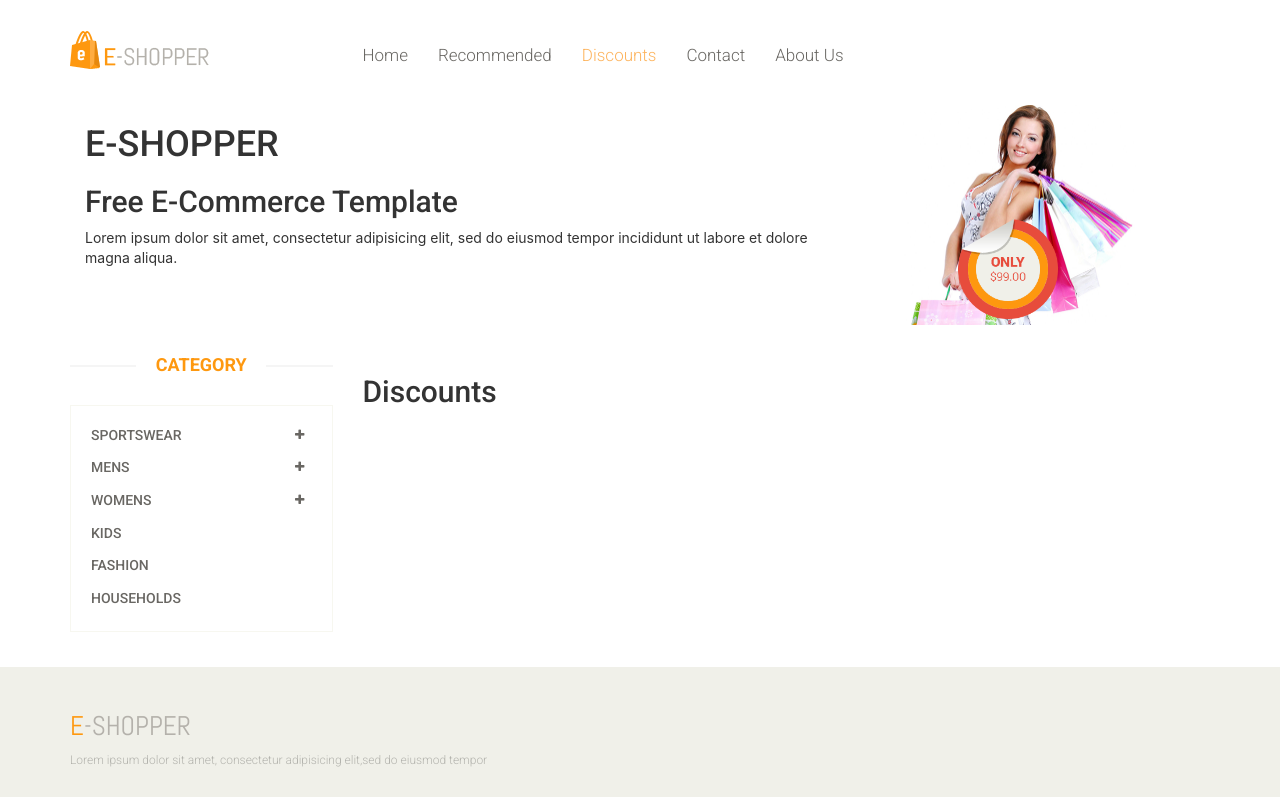
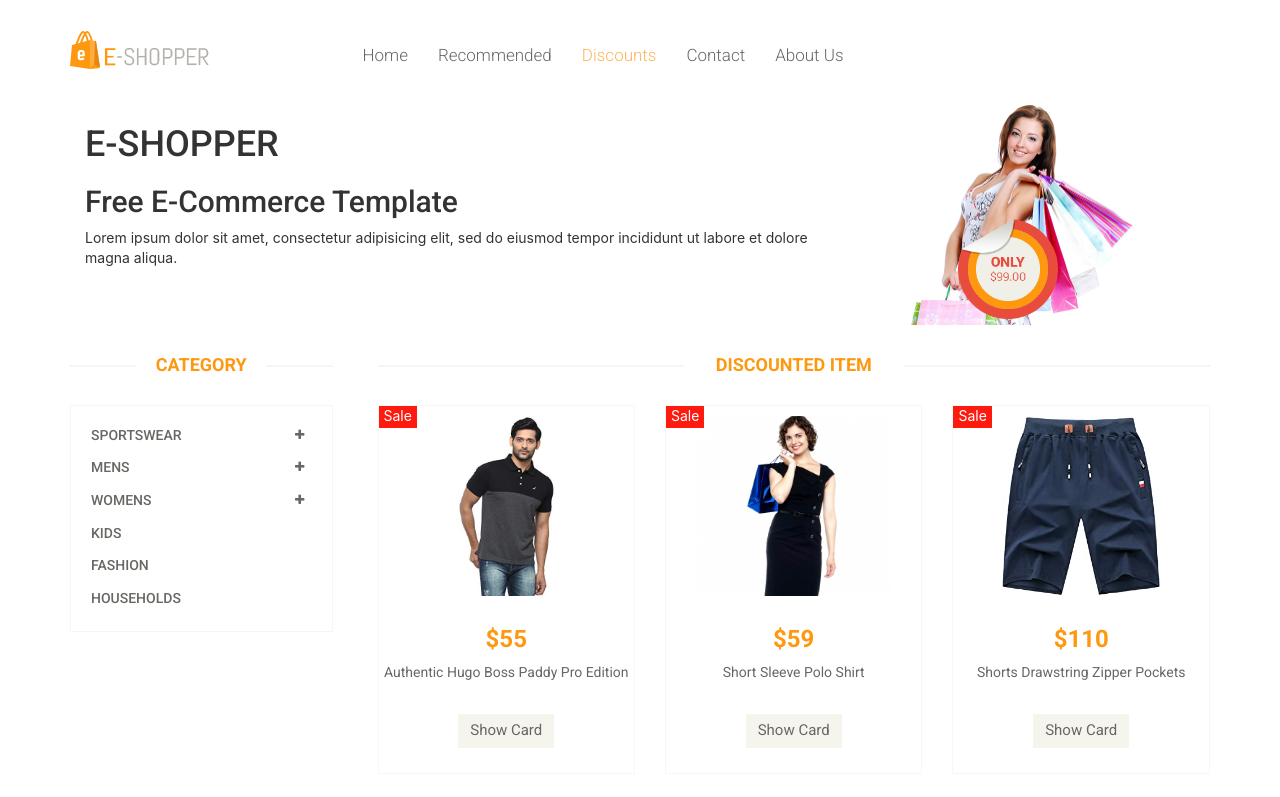
Before and after one commit to Raz-Dva/e-shopper, a React (Create React App) app: page /discounts in a window 1280 px wide. Shown: the top 797 px of the page. Built offline with nearby package versions, Linux system fonts and the light colour scheme.

Commit message:
add discounts page

```diff
--- a/public/assets/css/main.css
+++ b/public/assets/css/main.css
@@ -890,6 +890,29 @@ h2.title {
 .boxImage {
   height: 160px;
   overflow: hidden;
+  padding: 10px;
+  position: relative;
+}
+.wrap-img_card {
+  height: 200px;
+  overflow: hidden;
+  padding: 10px;
+  position: relative;
+}
+.sale:after {
+  content: "Sale";
+  display: flex;
+  justify-content: center;
+  align-content: center;
+  color:#fff;
+  position: absolute;
+  width: 15%;
+  max-width: 40px;
+  min-width: 25px;
+  min-height: 22px;
+  background-color: #FE1A0F;
+  top: 0;
+  left: 0;
 }
 .product-overlay {
   background: rgba(254, 152, 15, 0.8);
@@ -1179,6 +1202,7 @@ h2.title {
   align-items: center;
   max-height: 350px;
   overflow: hidden;
+  position: relative;
 }
 
 .view-product img {
@@ -2458,10 +2482,10 @@ textarea {
 .contact-info .social-networks ul li a:hover {
   color: #fe980f;
 }
-.text-aboutUs{
-  margin-top:50px;
-  margin-bottom:120px;
+.text-aboutUs {
+  margin-top: 50px;
+  margin-bottom: 120px;
   font-weight: normal;
-  font-size:20px;
-  line-height:1.5;
-}
+  font-size: 20px;
+  line-height: 1.5;
+}
--- a/src/App.js
+++ b/src/App.js
@@ -33,6 +33,7 @@ class App extends React.Component {
             availability: true,
             brand: 'Puma',
             price: 55,
+            sale:50,
             img: "features-product2.jpg"
           },
           {
@@ -49,6 +50,7 @@ class App extends React.Component {
             availability: true,
             brand: 'Boss',
             price: 59,
+            sale:13,
             img: "features-product4.jpg"
           },
           {
@@ -89,6 +91,7 @@ class App extends React.Component {
             availability: true,
             brand: 'Nike',
             price: 110,
+            sale:10,
             img: "nike-product3.jpg"
 
           }
@@ -104,6 +107,7 @@ class App extends React.Component {
             availability: true,
             brand: 'Adidas',
             price: 190,
+            sale:5,
             img: "adidas-product3.jpg"
           },
           {
@@ -119,7 +123,8 @@ class App extends React.Component {
           {
             id: 3,
             name: "Shorts Drawstring Zipper Pockets",
-            condition: 'New', availability: false,
+            condition: 'New',
+            availability: false,
             brand: 'Adidas',
             price: 94
 
@@ -154,6 +159,7 @@ class App extends React.Component {
             availability: true,
             brand: 'Puma',
             price: 88,
+            sale:20,
             img: "puma-product2.jpg"
 
           },
--- a/src/Card/Card.js
+++ b/src/Card/Card.js
@@ -1,5 +1,5 @@
 import React from 'react';
-import  {NavLink } from "react-router-dom";
+import { NavLink } from "react-router-dom";
 
 class Products extends React.Component {
     render() {
@@ -14,7 +14,7 @@ class Products extends React.Component {
                             <div className="product-image-wrapper">
                                 <div className="single-products">
                                     <div className="productinfo text-center">
-                                        <div style={{ 'height': '200px', 'overflow': 'hidden', 'paddingTop':'10px' }}>
+                                        <div className={"wrap-img_card" + (product.sale ? " sale" : "")}>
                                             <img src={
                                                 product?.img ?
                                                     `assets/images/shop/${produtctsList.imgFolder}/${product.img}` :
--- a/src/CardDetails/CardDetails.js
+++ b/src/CardDetails/CardDetails.js
@@ -1,6 +1,6 @@
 
 import React from 'react';
-import  {NavLink } from "react-router-dom";
+import { NavLink } from "react-router-dom";
 import NotFound from '../NotFound/NotFound';
 
 const CardDetailsContent = (props) => {
@@ -8,7 +8,7 @@ const CardDetailsContent = (props) => {
     <>
       <div className="product-details">
         <div className="col-sm-5">
-          <div className="view-product">
+          <div className={"view-product" + (props.product.sale ? " sale" : "")}>
             <img
               src={
                 props.product?.img ?
@@ -22,14 +22,13 @@ const CardDetailsContent = (props) => {
             <img src="images/product-details/new.jpg" className="newarrival" alt="" />
             <h2>{props.product.name}</h2>
             <p>Web ID: {props.product.id}</p>
-            <img src="images/product-details/rating.png" alt="" />
             <span>
               <span>US ${props.product.price}</span>
             </span>
             <p><b>Availability:</b>{props.product.availability ? ' yes' : ' no'}</p>
             {props.product.condition ? <p><b>Condition:</b> {props.product.condition} </p> : null}
-
             <p><b>Brand:</b> {props.product.brand} </p>
+            {props.product.sale ? <p><b>Sale: </b> {props.product.sale}%</p>: null}
           </div>
         </div>
       </div>
@@ -61,7 +60,7 @@ const CardDetailsContent = (props) => {
                   <div className="product-image-wrapper">
                     <div className="single-products">
                       <div className="productinfo text-center">
-                        <div className="boxImage">
+                        <div className={"boxImage" + (product.sale ? " sale" : "")}>
                           <img src={
                             product?.img ?
                               `/assets/images/shop/${product.productFolder}/${product.img}` :
@@ -84,7 +83,7 @@ const CardDetailsContent = (props) => {
                   <div className="product-image-wrapper">
                     <div className="single-products">
                       <div className="productinfo text-center">
-                        <div className="boxImage">
+                        <div className={"boxImage" + (product.sale ? " sale" : "")}>
                           <img src={
                             product?.img ?
                               `/assets/images/shop/${product.productFolder}/${product.img}` :
@@ -114,11 +113,8 @@ const CardDetailsContent = (props) => {
     </>
   )
 };
-
-
 class CardDetails extends React.Component {
   render() {
-
     const produtctsList = this.props.produtctsList;
     const id = this.props.match.params.id;
     const category = this.props.match.params.category;
@@ -127,33 +123,37 @@ class CardDetails extends React.Component {
     let product = null;
     const arrRandomProducts = [];
     const arrRandomProductsActive = [];
-    const randomProducts = () => {
-      let lengthCategory = Object.getOwnPropertyNames(produtctsList).length;
-      const arrCategories = Object.keys(produtctsList);
+
+    const randomProducts = (produtcts) => {
+      let lengthCategory = Object.getOwnPropertyNames(produtcts).length;
+      const arrCategories = Object.keys(produtcts);
       const randomNum = (max) => { return Math.floor(Math.random() * max); }
       let randomIndCategory = randomNum(lengthCategory);
       const categoryName = arrCategories[randomIndCategory];
-      const categoryItem = produtctsList[categoryName];
+      const categoryItem = produtcts[categoryName];
       let randomIndProduct = randomNum(categoryItem.productsItems.length);
       const randomProduct = categoryItem.productsItems[randomIndProduct];
       randomProduct.productFolder = categoryItem.imgFolder;
       randomProduct.category = categoryName;
       return randomProduct
+    };
+
+    for (let i = 0; i < 3; i++) {
+      arrRandomProducts.push(randomProducts(produtctsList));
+      arrRandomProductsActive.push(randomProducts(produtctsList))
     }
-    for (let i = 0; i < 3; i++) {
-      arrRandomProducts.push(randomProducts());
-      arrRandomProductsActive.push(randomProducts())
-    }
+    console.log(arrRandomProducts, arrRandomProductsActive)
 
     function findIdProduct(categorylist) {
       if (!categorylist) return false
       for (let i = 0; i < categorylist.length; i++) {
-        if (categorylist[i].id === id) {
+        if (categorylist[i].id == id) {
           product = categorylist[i];
           break
         } else { product = null }
       }
     }
+
     findIdProduct(categoryList)
 
     return (
--- a/src/Discounts/Discounts.js
+++ b/src/Discounts/Discounts.js
@@ -1,10 +1,48 @@
 
 import React from 'react';
+import { NavLink } from "react-router-dom";
 
 class Discounts extends React.Component {
-    render(){
-        return(
-            <h2>Discounts</h2>
+    render() {
+        const produtctsList = this.props.produtctsList;
+        const arrDiscounts = [];
+        for (let category in produtctsList) {
+            produtctsList[category].productsItems.forEach((product) => {
+                if ('sale' in product){
+                    product.imgFolder = produtctsList[category].imgFolder;
+                    product.category = category;
+                    arrDiscounts.push(product);
+                }
+            })
+        }
+        return (
+            <>
+                <h2 className="title text-center">Discounted Item</h2>
+                { arrDiscounts.map((product, index) => {
+                    return (
+                        < div className="col-sm-4" key={index}>
+                            <div className="product-image-wrapper">
+                                <div className="single-products">
+                                    <div className="productinfo text-center">
+                                        <div className={"wrap-img_card" + (product.sale ? " sale" : "")}>
+                                            <img src={
+                                                product?.img ?
+                                                    `assets/images/shop/${product.imgFolder}/${product.img}` :
+                                                    `assets/images/404/404.png`
+                                            }
+                                                alt="" />
+                                        </div>
+                                        <h2>${product.price}</h2>
+                                        <p>{product.name}</p>
+                                        <NavLink to={`/${product.category}/${product.id}`} className="btn btn-default add-to-cart">
+                                            Show Card</NavLink>
+                                    </div>
+                                </div>
+                            </div>
+                        </div >
+                    )
+                })}
+            </>
         )
     }
 };
--- a/src/Showcase/Showcase.js
+++ b/src/Showcase/Showcase.js
@@ -24,8 +24,6 @@ class Showcase extends React.Component {
                 />
               )
             }} />
-            <Route path="/recommended" component={Recommended} />
-            <Route path="/discounts" component={Discounts} />
             <Route exact path="/:category/:id"
              render={(props) => {
               return (
@@ -36,7 +34,22 @@ class Showcase extends React.Component {
               )
             }}
             />
-            <Route path="/sportSwearNike" render={(props) => {
+            <Route path="/recommended" render={(props) => {
+              return (
+                <Recommended
+                  produtctsList={this.props.produtctsList}
+                />
+              )
+            }} />
+            <Route path="/discounts" render={(props) => {
+              return (
+                <Discounts
+                  produtctsList={this.props.produtctsList}
+                />
+              )
+            }} />
+
+            <Route  path="/sportSwearNike" render={(props) => {
               return (
                 <Card
                   produtctsList={this.props.produtctsList.sportSwearNike}
@@ -61,8 +74,8 @@ class Showcase extends React.Component {
                 />
               )
             }} />
+
             <Route  component={NotFound} />
-
           </Switch>
         </div>
       </div>
```
Also changed, not shown: src/Contacts/MapGoogle.js (+1 -7 lines), src/EmptyComponent/empty2.js (+23 -0 lines).
